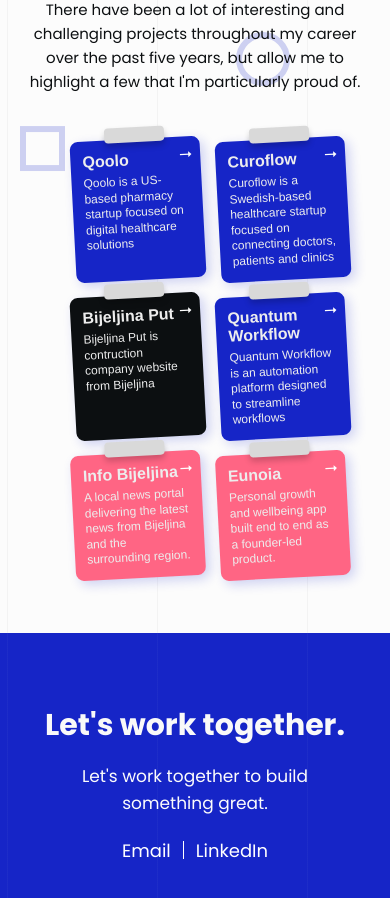
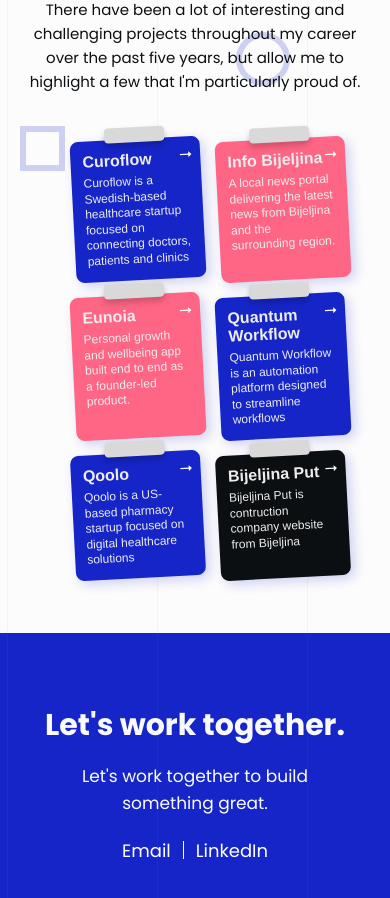
Before and after one commit to rakic997/rakic997.github.io, a React (Vite) app: page /#/ in a window 390 px wide. Shown: the part 1860-2758 px from the top of the page. Built offline with nearby package versions, Linux system fonts and the light colour scheme.

Commit message:
Sort projectsData for mobile projects list
Sort projectsData by y and x coordinates before rendering.

```diff
--- a/src/pages/Home.jsx
+++ b/src/pages/Home.jsx
@@ -344,7 +344,11 @@
                             </svg>
 
                             <div className='mobile-projects-list'>
-                                {projectsData.map((p) => (
+                                 {[...projectsData].sort((a, b) => {
+                                    // Sort by y coordinate first (top to bottom), then by x (left to right)
+                                    if (a.y !== b.y) return a.y - b.y;
+                                    return a.x - b.x;
+                                }).map((p) => (
 
                                     <div
                                         key={p.id}
```
